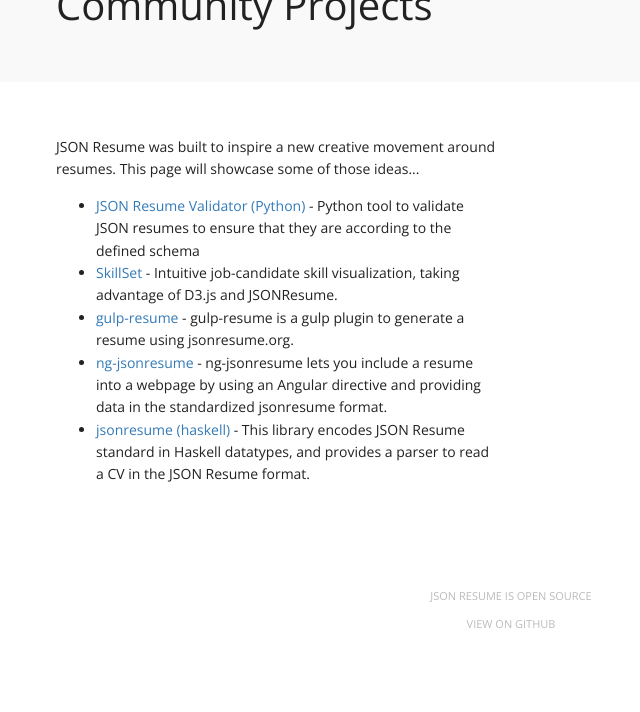
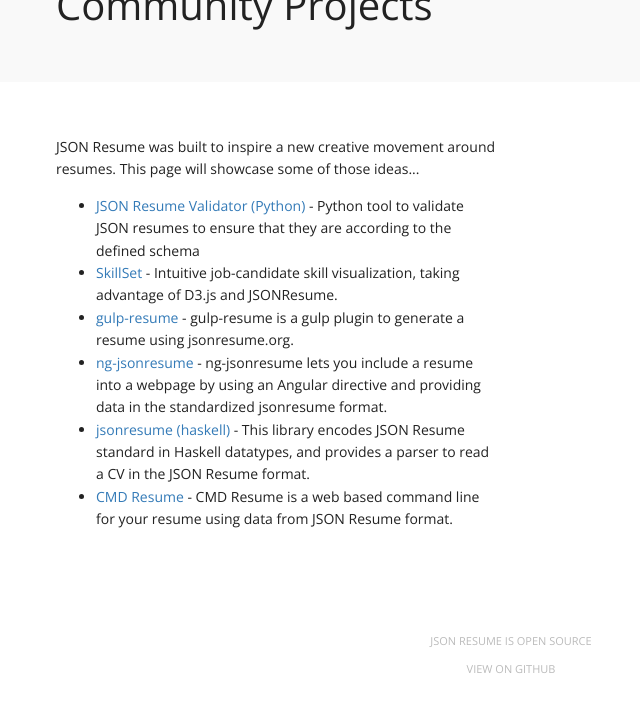
Before and after one commit to jsonresume/resume-website, a Jekyll site: the page built from projects.html, in a window 1280 px wide, cut to the strip 173-885 px from the top of the page. Shown: the whole strip, without its empty margins (129-769 px from the left). Built offline with Jekyll 4.4.1, drawn with Linux system fonts in a browser that asks for light colours; nearby versions of some CDN libraries; a script that is not in the unit is left out.

Commit message:
Add CMD Resume to projects

```diff
--- a/_data/projects.yaml
+++ b/_data/projects.yaml
@@ -17,3 +17,7 @@
 - name: jsonresume (haskell)
   link: http://hackage.haskell.org/package/jsonresume
   description: This library encodes JSON Resume standard in Haskell datatypes, and provides a parser to read a CV in the JSON Resume format.
+
+- name: CMD Resume
+  link: https://github.com/bbody/CMD-Resume/
+  description: CMD Resume is a web based command line for your resume using data from JSON Resume format.
```
